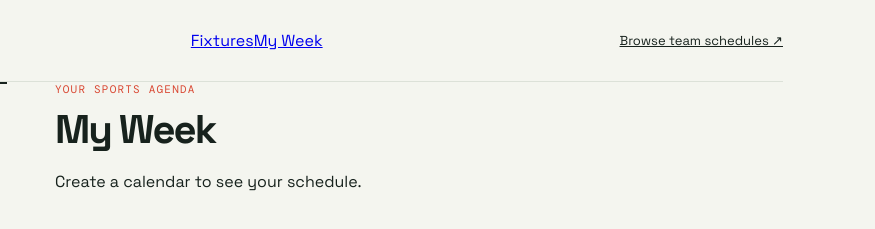
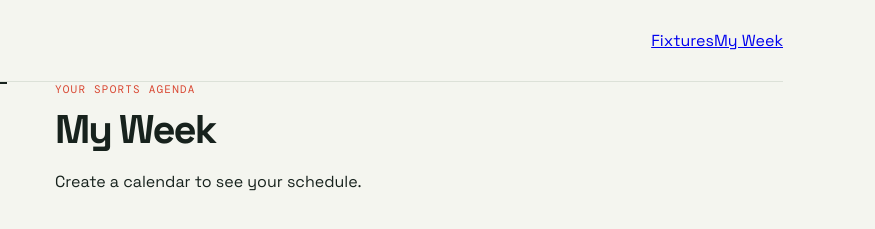
Before and after one commit to SwapRoy10/MyFixtures, a website with bundled scripts: page MyFixturesApp/calendar.html in a window 1280 px wide. Shown: the top 229 px of the page, 405-1280 px from the left. Built offline with nearby package versions, Linux system fonts and the light colour scheme.

Commit message:
Remove redundant Browse team schedules link from My Week

```diff
--- a/MyFixturesApp/calendar.html
+++ b/MyFixturesApp/calendar.html
@@ -13,7 +13,7 @@
 </head>
 <body>
   <main class="shell living-shell">
-    <header class="topbar"><a class="brand" href="/"><span class="brand-mark" aria-hidden="true">MF</span>MyFixtures<span class="brand-edition">Edition</span></a><nav class="topbar-links" aria-label="Main navigation"><a href="/">Fixtures</a><a class="active" href="/calendar.html" aria-current="page">My Week</a></nav><a class="back-link" href="/">Browse team schedules ↗</a></header>
+    <header class="topbar"><a class="brand" href="/"><span class="brand-mark" aria-hidden="true">MF</span>MyFixtures<span class="brand-edition">Edition</span></a><nav class="topbar-links" aria-label="Main navigation"><a href="/">Fixtures</a><a class="active" href="/calendar.html" aria-current="page">My Week</a></nav></header>
     <div class="living-layout">
       <section class="living-settings" aria-labelledby="settings-title">
         <h2 id="settings-title">Build your calendar</h2>
```
Also changed, not shown: MyFixturesApp/calendar-layout.test.mjs (+1 -0 lines).
